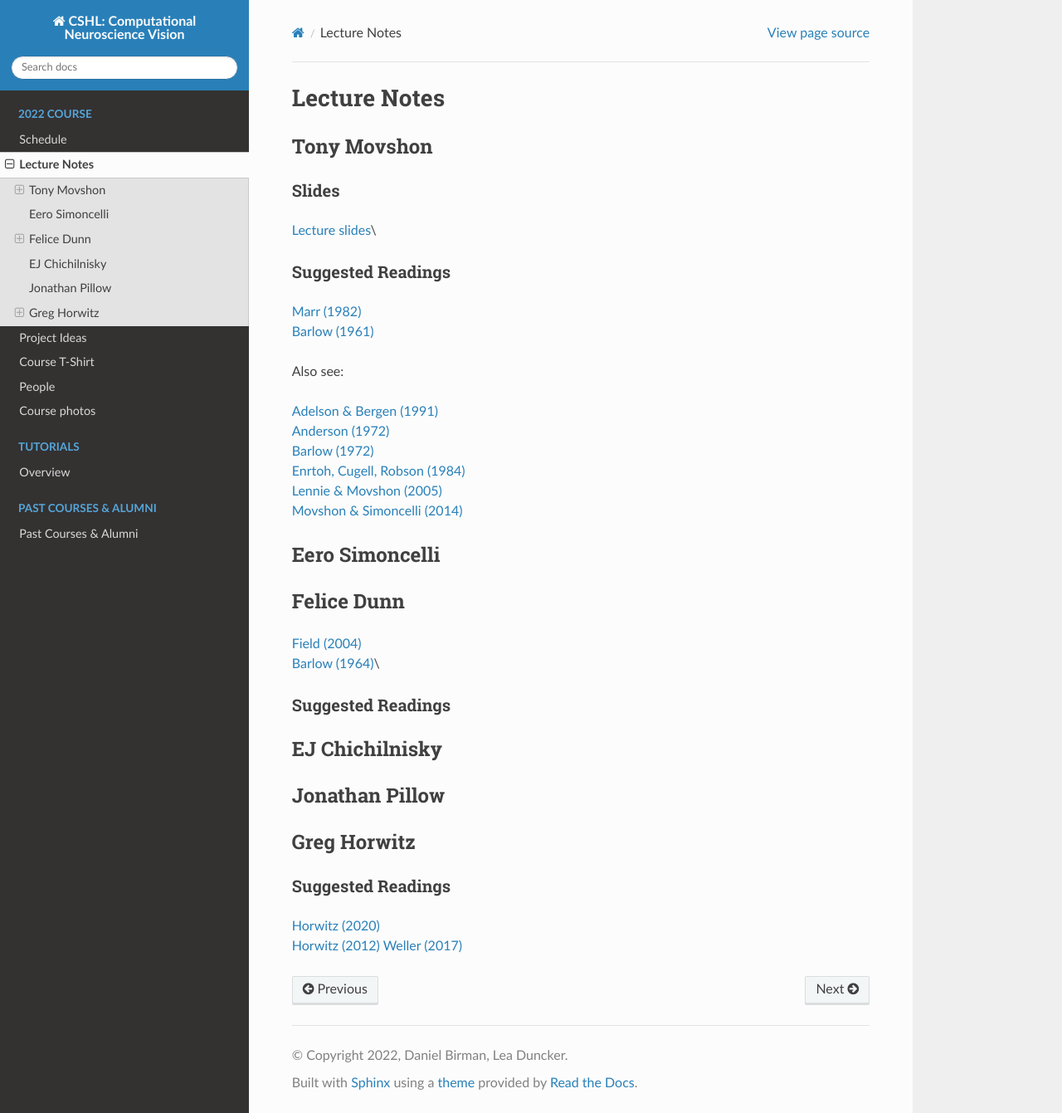
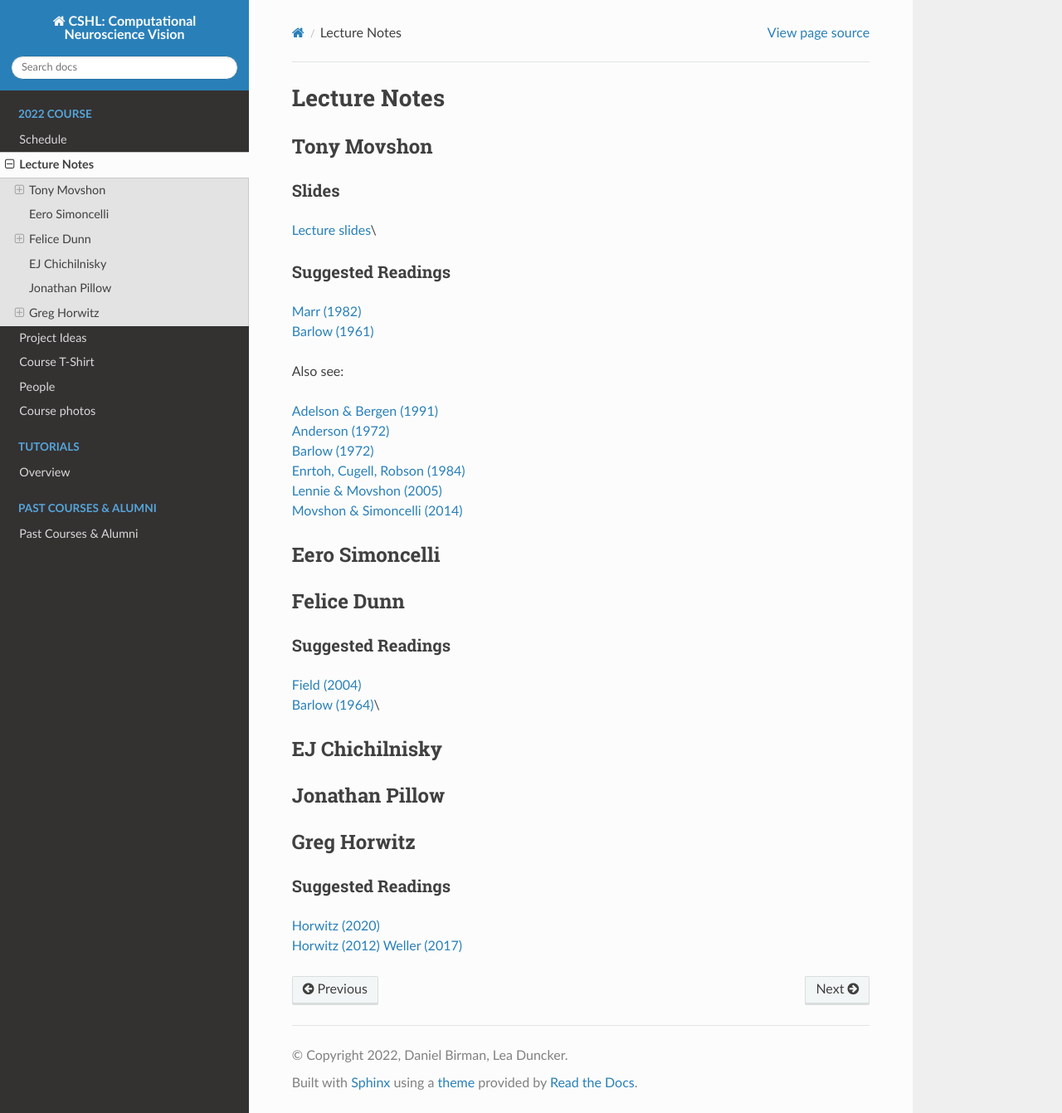
Before and after one commit to CSHL-comp-neuro-vision/website, a Sphinx documentation site: the page built from source/2022/lecture_notes.md, in a window 1280 px wide and 1341 px high. Shown: the whole window at 83% size. Built offline with Sphinx 7.4.7 and the Read the Docs theme 2.0.0, drawn with Linux system fonts in a browser that asks for light colours.

Commit message:
fixed typo

```diff
--- a/source/2022/lecture_notes.md
+++ b/source/2022/lecture_notes.md
@@ -25,10 +25,10 @@ Also see:
 
 ## Felice Dunn
 
+### Suggested Readings
+
 <a href="../_static/pdfs/dunn/annurev.physiol.67.031103.151256.pdf">Field (2004)</a>\
 <a href="../_static/pdfs/dunn/Barlow1964">Barlow (1964)</a>\
-
-### Suggested Readings
 
 ## EJ Chichilnisky
 
```
